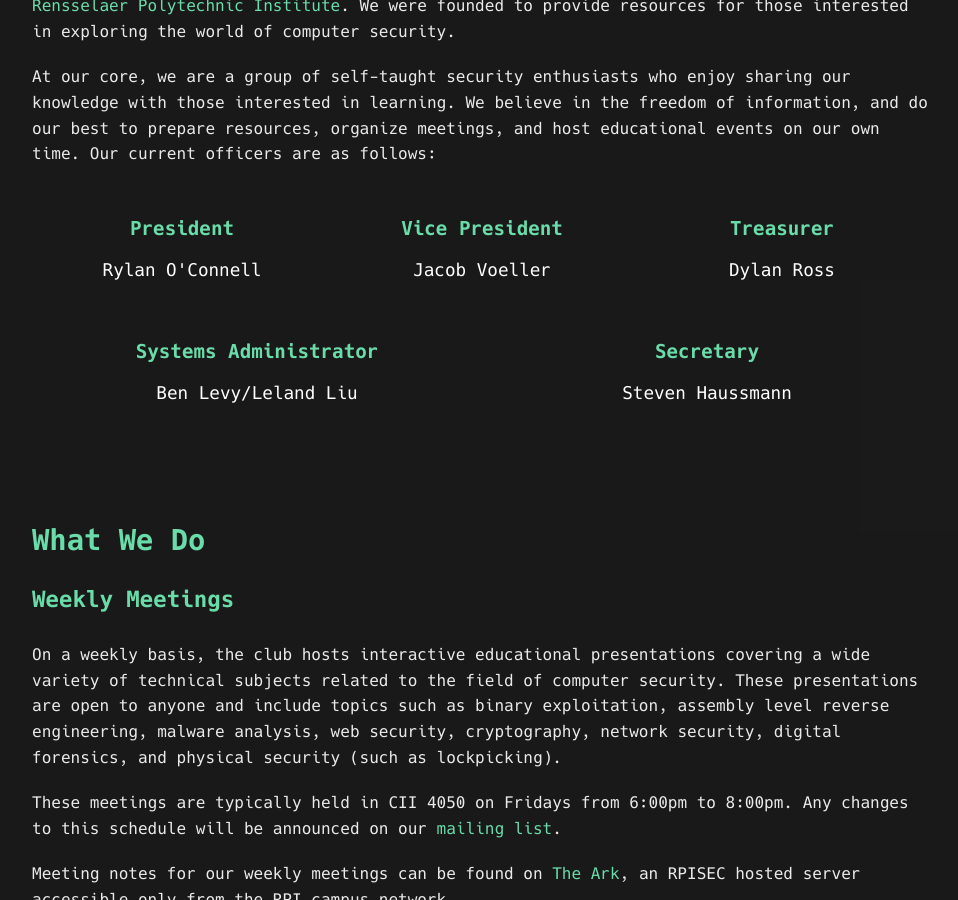
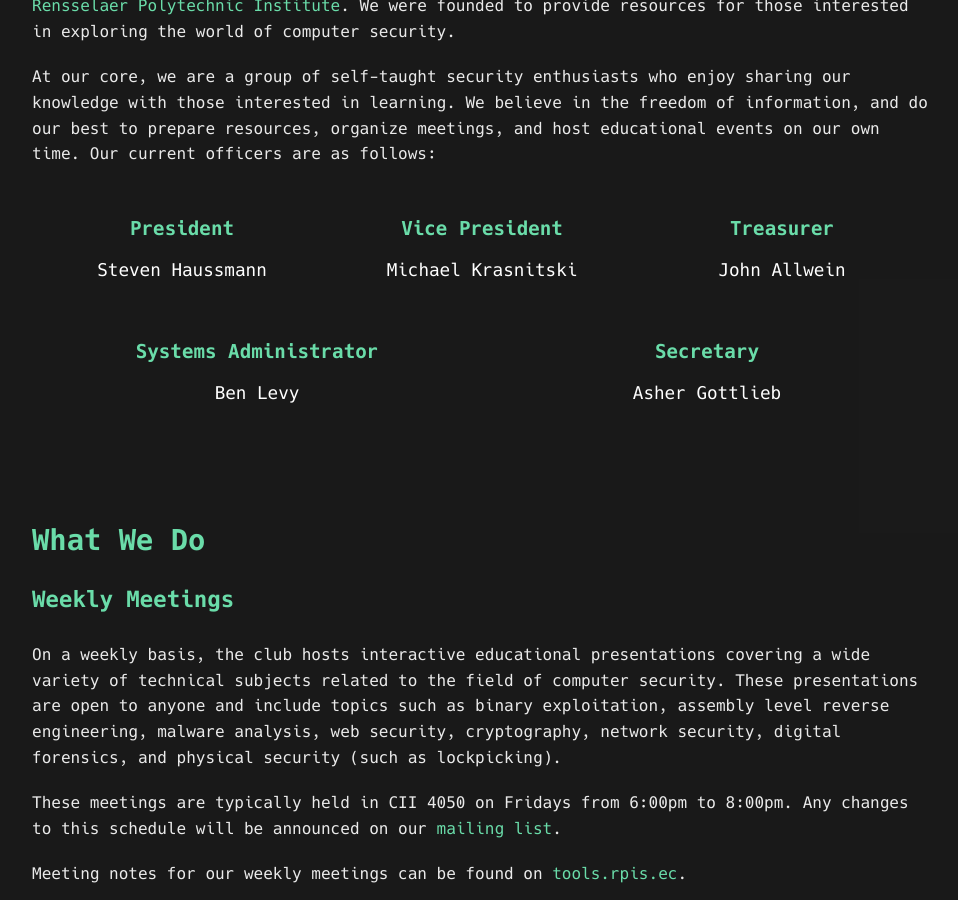
Before and after one commit to RPISEC/website, a Jekyll site: the page built from about.html, in a window 1280 px wide and 900 px high, scrolled down 484 px. Shown: the whole window, without its empty margins (158-1116 px from the left). Built offline with Jekyll 4.4.1, drawn with Linux system fonts in a browser that asks for light colours; some of the changed text lies outside the part shown.

Commit message:
Update the about page

```diff
--- a/about.html
+++ b/about.html
@@ -16,23 +16,23 @@
             <ul class="officers">
                 <li>
                     <div class="position">President</div>
-                    <div class="name">Rylan O'Connell</div>
+                    <div class="name">Steven Haussmann</div>
                 </li>
                 <li>
                     <div class="position">Vice President</div>
-                    <div class="name">Jacob Voeller</div>
+                    <div class="name">Michael Krasnitski</div>
                 </li>
                 <li>
                     <div class="position">Treasurer</div>
-                    <div class="name">Dylan Ross</div>
+                    <div class="name">John Allwein</div>
                 </li>
                 <li>
                     <div class="position">Systems Administrator</div>
-                    <div class="name">Ben Levy/Leland Liu</div>
+                    <div class="name">Ben Levy</div>
                 </li>
                 <li>
                     <div class="position">Secretary</div>
-                    <div class="name">Steven Haussmann</div>
+                    <div class="name">Asher Gottlieb</div>
                 </li>
             </ul>
         </div>
@@ -51,8 +51,7 @@
             <p>These meetings are typically held in CII 4050 on Fridays from 6:00pm to 8:00pm. Any changes to this
                 schedule will be announced on our <a href="https://cs.sympa.rpi.edu/wws/subscribe/rpisec">mailing
                     list</a>.</p>
-            <p>Meeting notes for our weekly meetings can be found on <a href="http://ark.rpis.ec/">The Ark</a>, an
-                RPISEC hosted server accessible only from the RPI campus network.</p>
+            <p>Meeting notes for our weekly meetings can be found on <a href="http://tools.rpis.ec">tools.rpis.ec</a>.
             <h4>INTROSEC</h4>
             <p>During the Fall semester, we host INTROSEC meetings in addition to our regular Friday meetings. While our
                 regular Friday meetings often cover advanced topics, INTROSEC meetings are designed for the absolute
```
Also changed, not shown: other parts of about.html (+1 -1 lines).
